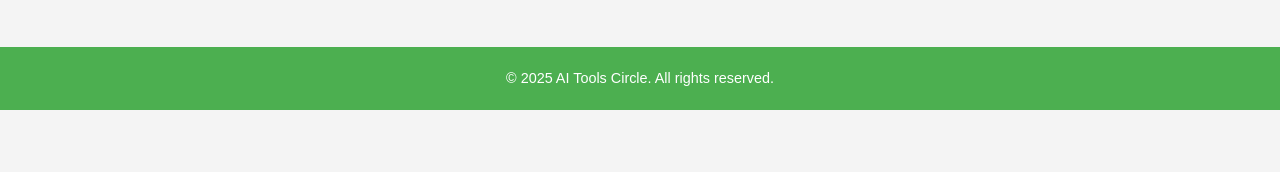
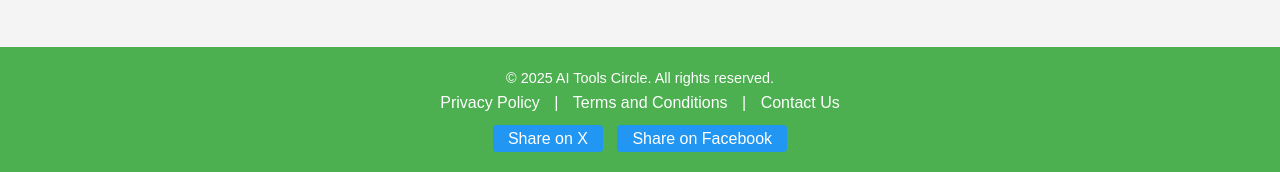
Before and after one commit to aitoolscircle/ai-tools-circle, a plain HTML site: page tools.html in a window 1280 px wide. Shown: the part 2713-2885 px from the top of the page. Before the commit the page ends 2823 px from the top, so only its background shows below. Drawn offline with Linux system fonts and the light colour scheme.

Commit message:
Update tools.html

```diff
--- a/tools.html
+++ b/tools.html
@@ -177,9 +177,18 @@
             </div>
         </section>
     </main>
+       <footer>
+            <p>&copy; 2025 AI Tools Circle. All rights reserved.</p>
+            <div class="footer-links">
+                <a href="privacy-policy.html">Privacy Policy</a> |
+                <a href="terms-conditions.html">Terms and Conditions</a> |
+                <a href="contact.html">Contact Us</a>
+            </div>
+            <div class="social-share">
+                <a href="https://x.com/intent/tweet?url=https://aitoolscircle.github.io/ai-tools-circle/tools.html&text=Discover all AI tools at AI Tools Circle!" class="share-btn">Share on X</a>
+                <a href="https://www.facebook.com/sharer/sharer.php?u=https://aitoolscircle.github.io/ai-tools-circle/tools.html" class="share-btn">Share on Facebook</a>
+            </div>
+        </footer>
 
-    <footer>
-        <p>&copy; 2025 AI Tools Circle. All rights reserved.</p>
-    </footer>
+        <script src="script.js"></script>
 </body>
-</html>
```
